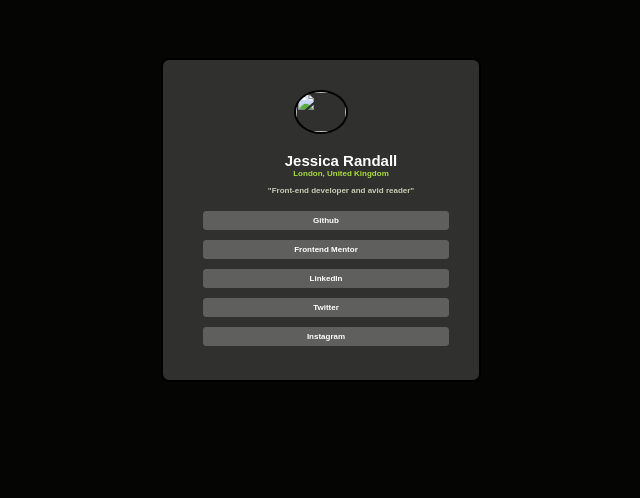
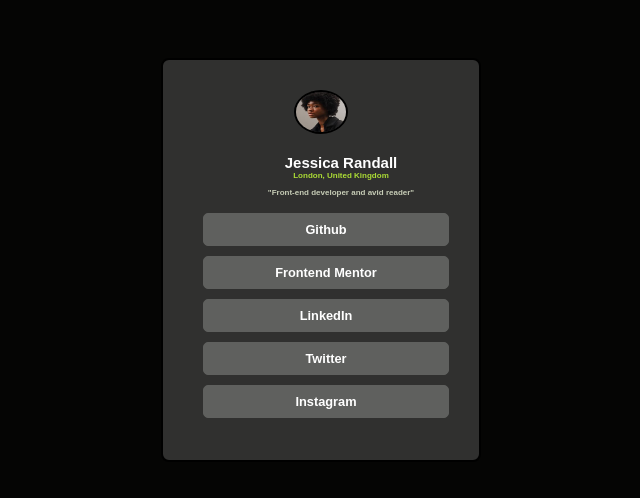
Before and after one commit to Coderline-32/Social-Links-Profile, a plain HTML site: page index.html in a window 1280 px wide. Shown: the part 292-790 px from the top of the page, without its empty margins (197-837 px from the left). Drawn offline with Linux system fonts and the light colour scheme.

Commit message:
index.html

```diff
--- a/index.html
+++ b/index.html
@@ -14,7 +14,7 @@
 		border: 2px solid black ;
 		border-radius: 8px;
 		background-color:#30302F;
-		height: 320px;
+		height: 400px;
 		width:25%;
 		margin: 350px;
 	}
@@ -42,14 +42,14 @@
 
 	.social-media{
 		border: 1px solid #5F605E;
-		border-radius: 3px;
+		border-radius: 5px;
 		float: center;
 		display: block;
 		margin-top: 10px ;
 		background-color: #5F605E;
-		font-size: 0.5rem;
+		font-size: 0.8rem;
 		font-weight: bold;
-		padding: 4px;
+		padding: 8px;
 		color:white;
 	}
 	 #list-2{
@@ -91,7 +91,7 @@
 	<div class="main-container">
 		<form class="main-form"></form>
 		<section>
-				<center><img id="image-style" src="../Playlists/Avatar.jpeg"></center>
+				<center><img id="image-style" src="Avatar.jpeg"></center>
 		</section>
 		<ul  id="list-1">
 			<li class="name">Jessica Randall</li>
```
